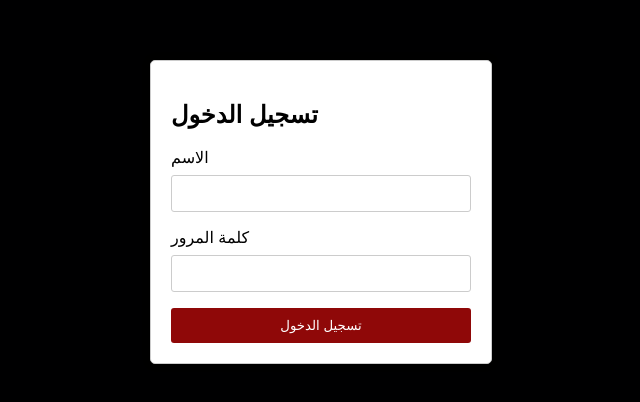
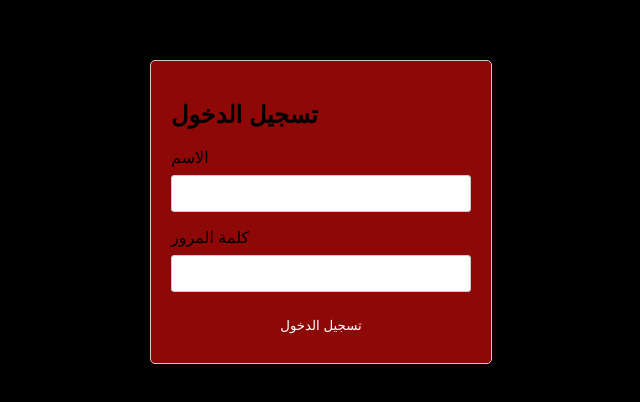
Before and after one commit to Basha-Hosting/login, a plain HTML site: page index.html in a window 1280 px wide. Shown: the part 188-590 px from the top of the page, without its empty margins (319-959 px from the left). Drawn offline with Linux system fonts and the light colour scheme.

Commit message:
Update login.css

```diff
--- a/login.css
+++ b/login.css
@@ -14,7 +14,7 @@ body {
   border: 1px solid #ccc;
   border-radius: 5px;
   box-shadow: 0 0 10px rgba(0, 0, 0, 0.1);
-  background-color: white; /* لون خلفية النموذج */
+  background-color: #8f0808; /* لون خلفية النموذج */
 }
 
 form {
```
